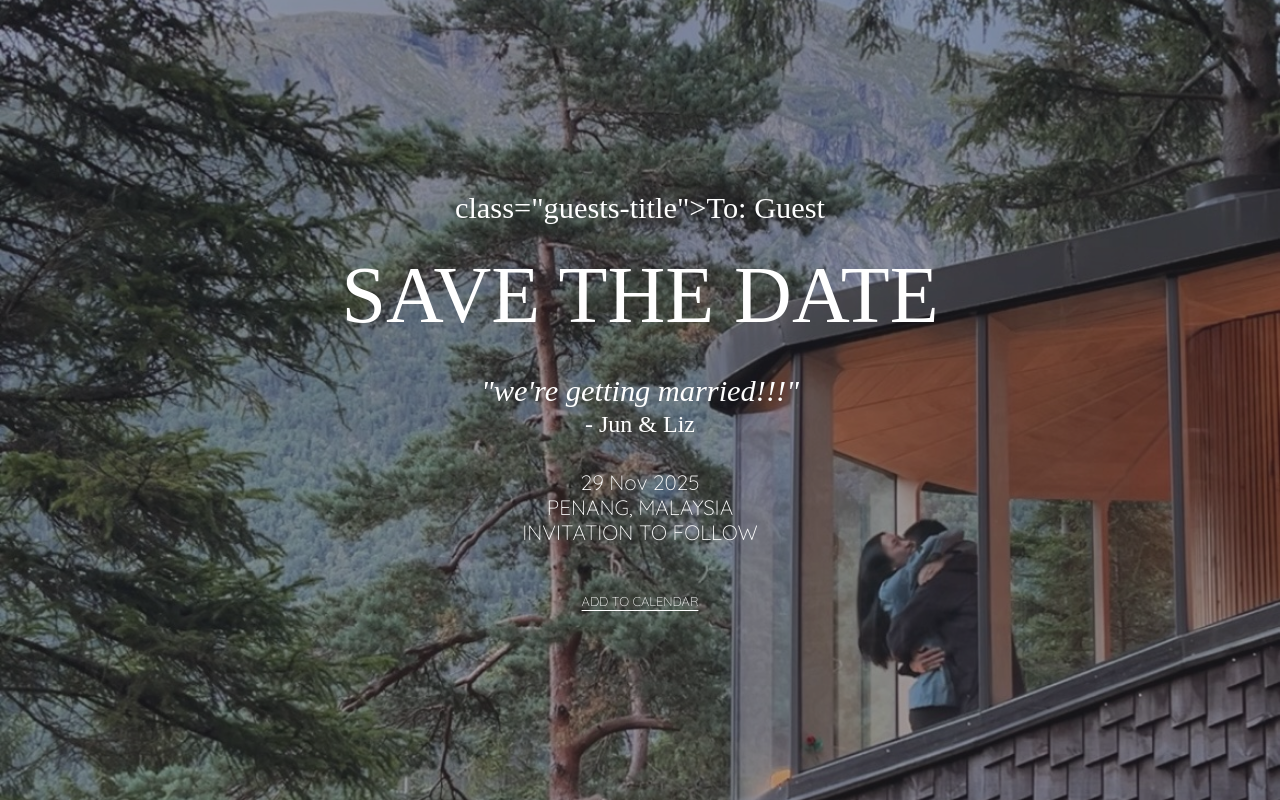
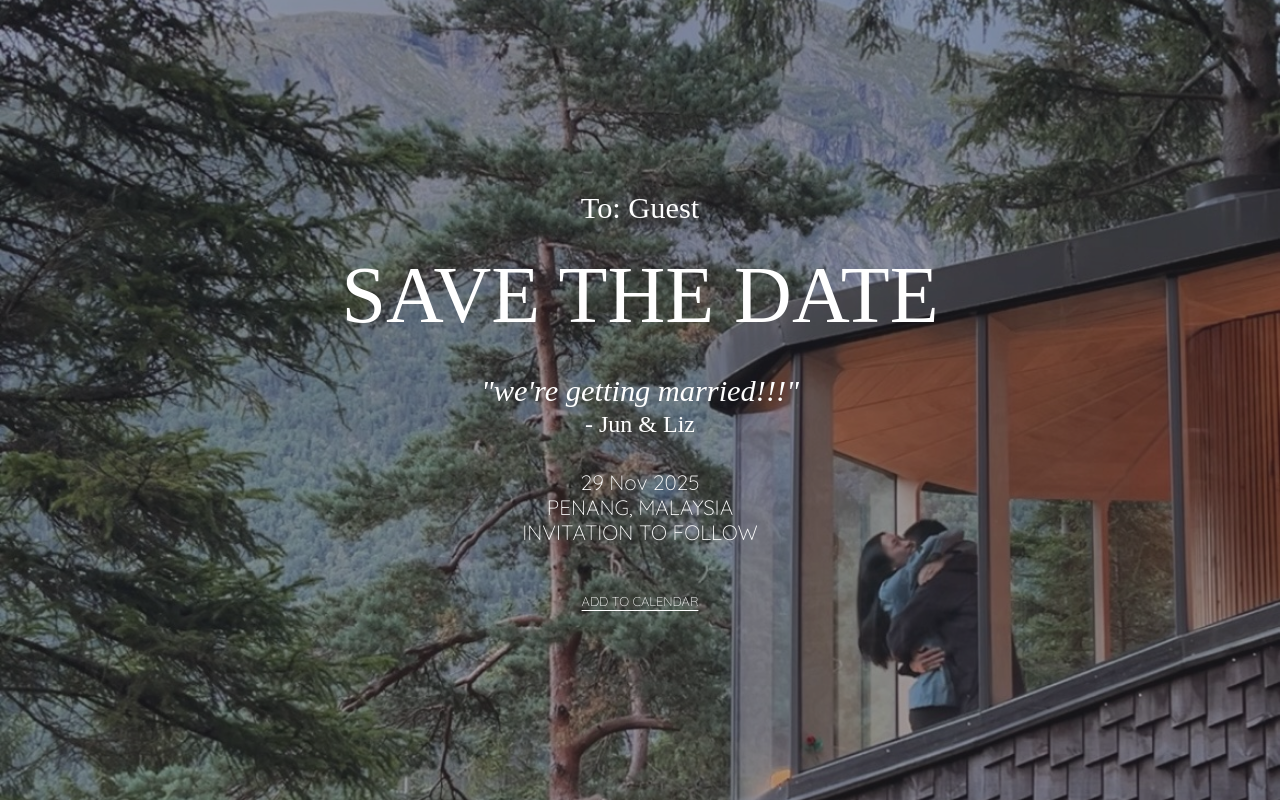
Before and after one commit to tzeliz/junandliz, a Flask app: page / in a window 1280 px wide. Run offline with Flask 3, Linux system fonts and the light colour scheme; some web fonts are replaced.

Commit message:
test guest name

```diff
--- a/templates/index.html
+++ b/templates/index.html
@@ -80,7 +80,7 @@
 
         /* Styling for the guests */
         .guests-title {
-            font-size: 1.5rem;
+            font-size: 1.7rem;
             margin-bottom: 2rem;
         }
 
@@ -107,7 +107,7 @@
     <div class="overlay"></div>
 
     <div class="content">
-        <h2>class="guests-title">To: {{ guest_name }}</h2>
+        <h2>To: {{ guest_name }}</h2>
         <h1>SAVE THE DATE</h1>
         <h2 class="wedding-title">"we're getting married!!!"</h2>
         <h2 class="names-title">- Jun & Liz</h2>
```
